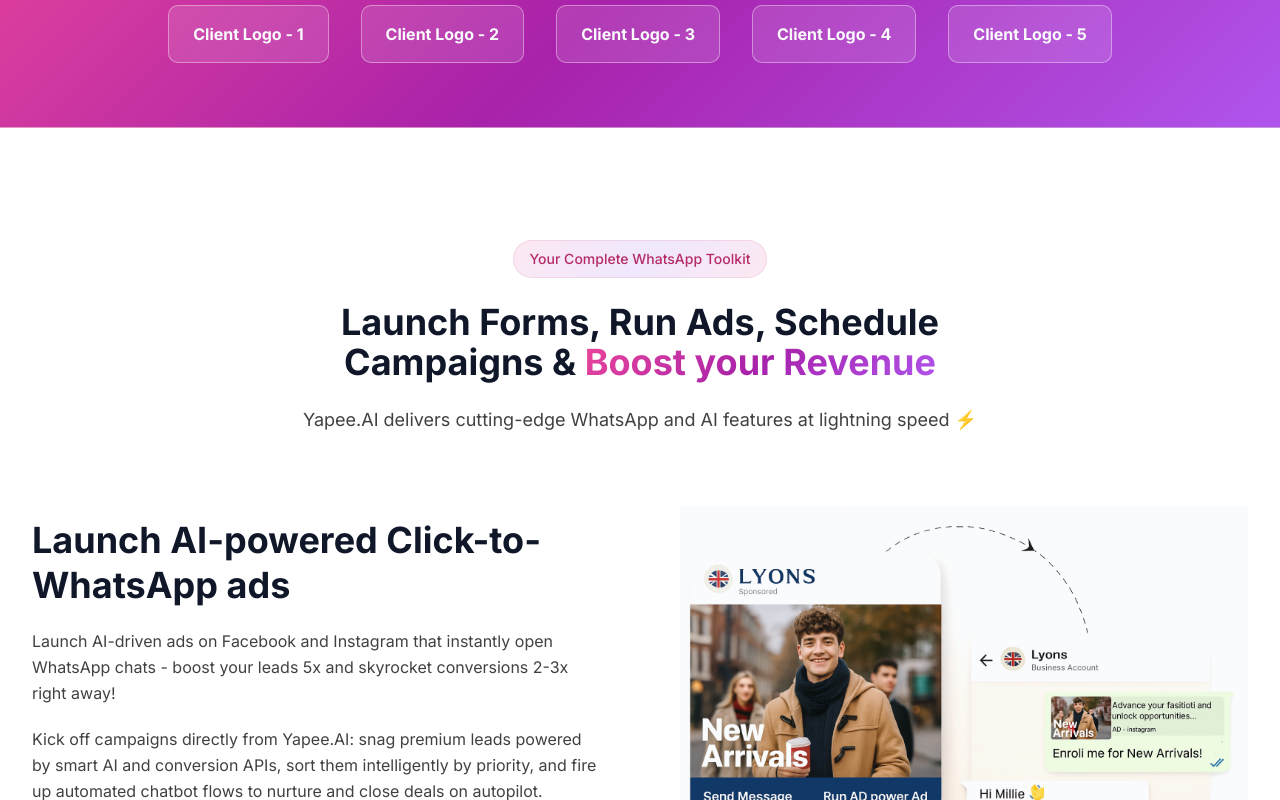
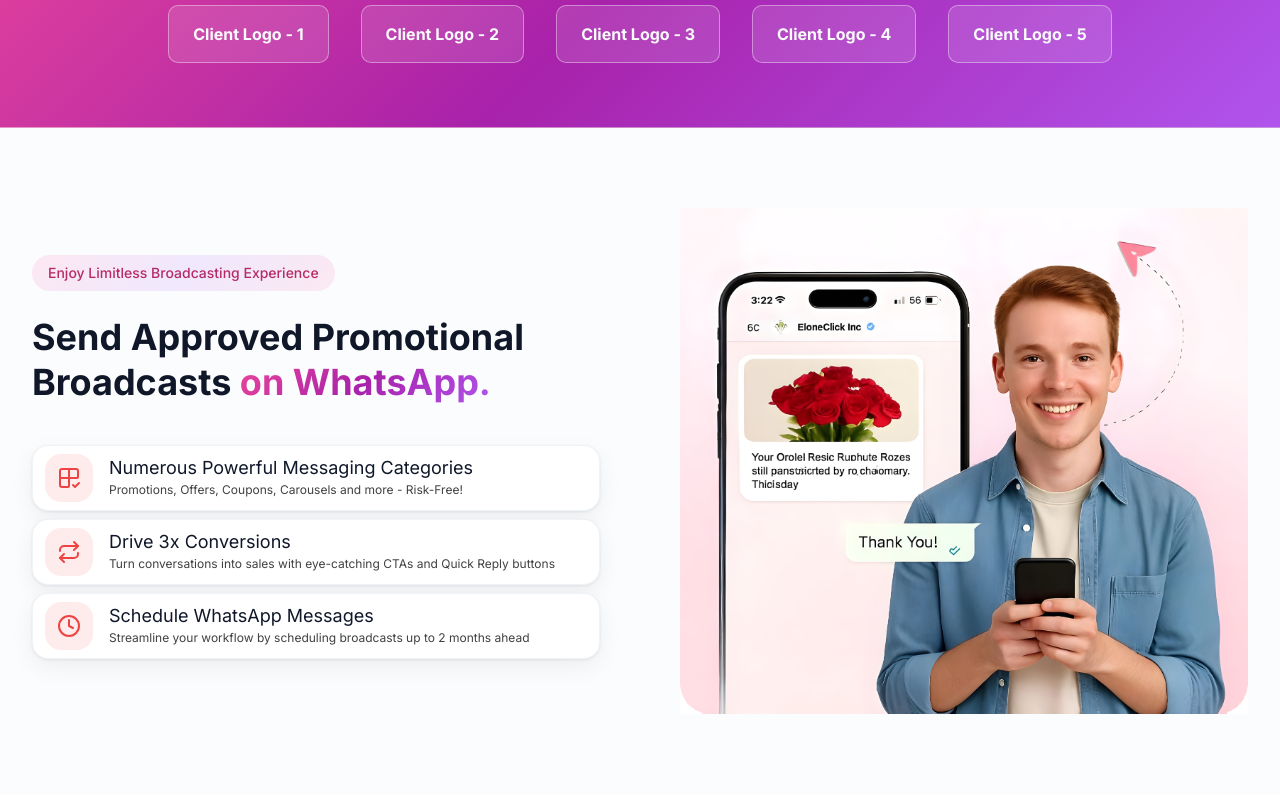
Before and after one commit to devesh111/yapee.ai_nextjs, a Next.js app: page / in a window 1280 px wide. Shown: the part 1000-1800 px from the top of the page. Built offline with nearby package versions, Linux system fonts and the light colour scheme.

Commit message:
Changes in content and Added updated pricing

```diff
--- a/app/page.js
+++ b/app/page.js
@@ -49,7 +49,7 @@
                 <Hero scrollToSection={scrollToSection}/>
                 <SocialProof />
                 {/* <PainPoints /> */}
-                {/* <WhatWeOffer /> */}
+                <WhatWeOffer />
                 <Features scrollToSection={scrollToSection} />
 
                 <AdvancedFeatures />
--- a/components/features.jsx
+++ b/components/features.jsx
@@ -74,7 +74,7 @@
                     </div>
                 </div>
 
-                {/* Feature 3 */}
+                {/* Feature 3
                 <div className="grid lg:grid-cols-2 md:grid-cols-2 gap-12 lg:gap-20 items-center pt-15">
                     <div className="mt-2">
                         <h2 className="text-3xl lg:text-4xl font-bold text-foreground leading-tight">Accept Payments Seamlessly Within WhatsApp Chats</h2>
@@ -99,7 +99,7 @@
                         />
                     </div>
                 </div>
-
+                */}
             </div>
         </section>
     );
--- a/components/what-we-offer.jsx
+++ b/components/what-we-offer.jsx
@@ -23,7 +23,7 @@
 
 const WhatWeOffer = () => {
     return (
-        <section className="py-20 lg:py-20 bg-background">
+        <section className="py-20 lg:py-20 bg-muted/30">
             <div className="max-w-7xl mx-auto px-4 sm:px-6 lg:px-8">
                 <div className="grid lg:grid-cols-2 gap-12 lg:gap-20 items-center">
                     {/* Left Content */}
```
